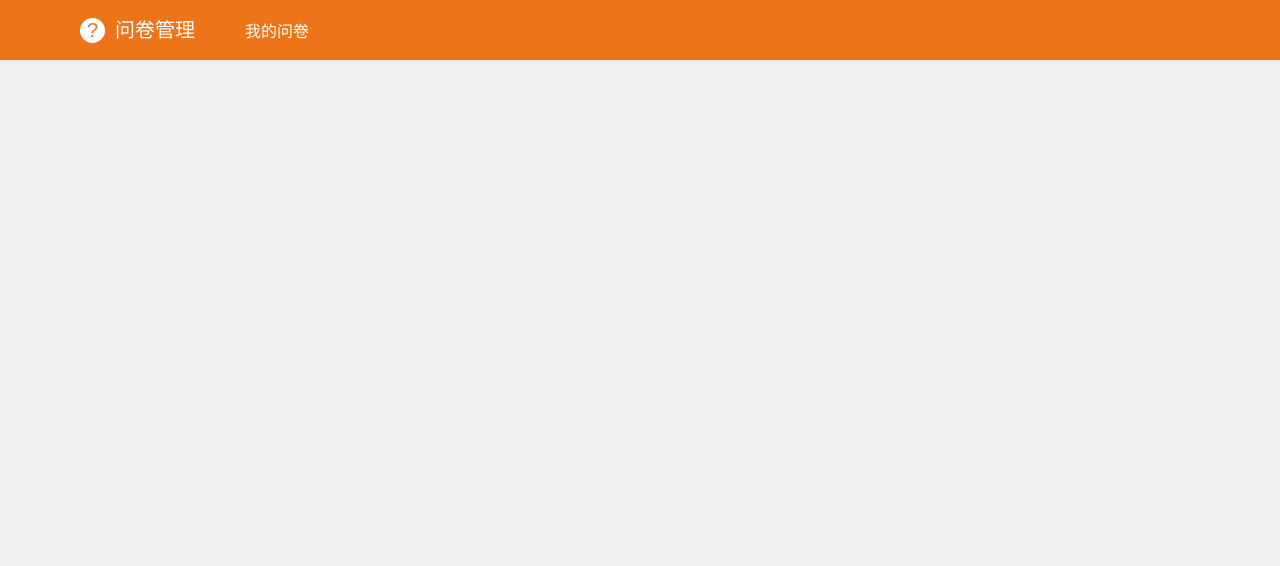
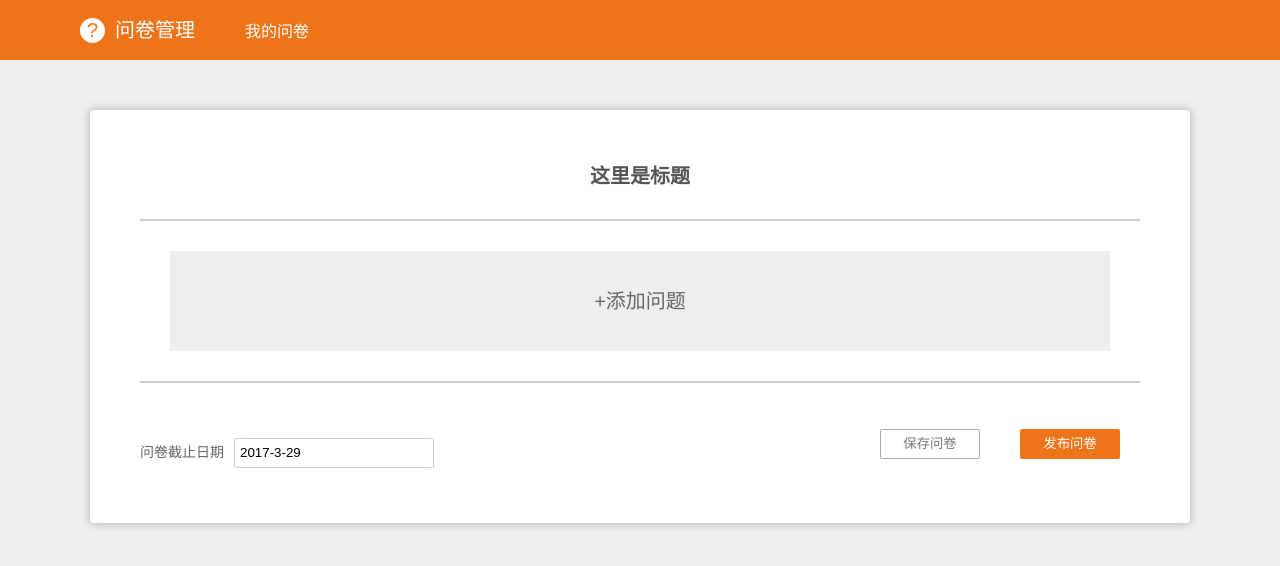
Before and after one commit to reusser/QuestionnairePlatform, a Vue app: page /edit/1 in a window 1280 px wide. Shown: the top 566 px of the page. Built offline with nearby package versions, Linux system fonts and the light colour scheme.

Commit message:
add qs-edit

```diff
--- /dev/null
+++ b/src/components/QS-edit.vue
@@ -0,0 +1,38 @@
+<template>
+  <div class="edit-container">
+    <h2>这里是标题</h2>
+    <div class="content">
+      <div class="add-item">
+        <span class="add-icon">+</span><span>添加问题</span>
+      </div>
+    </div>
+    <footer>
+      <span>问卷截止日期</span>
+      <calendar-input :showCalendar="false"></calendar-input>
+      <div class="btn-box">
+        <button class="save">保存问卷</button>
+        <button class="issue">发布问卷</button>
+      </div>
+    </footer>
+  </div>
+</template>
+
+<script>
+import storage from '../store.js'
+import calendarInput from './calendar-input'
+/**
+ * A module that define qs-edit view
+ * @exports qs-edit
+ * @author oyh(Reusjs)
+ */
+export default {
+  name: 'qsEdit',
+  components: {
+    calendarInput
+  }
+}
+</script>
+
+<style lang="scss" scoped>
+@import '../style/QS-edit';
+</style>
--- a/src/components/QS-list.vue
+++ b/src/components/QS-list.vue
@@ -155,9 +155,9 @@ import storage from '../store.js'
         yield (() => {
           if (item.state !== 'noissue') {
             this.showDialog = false;
-            //跳转到编辑页
           } else {
             this.showDialog = false;
+            this.$router.push({name: 'qsEdit', params: { num: item.num }})
           }
         })();
       },
--- a/src/components/calendar-input.vue
+++ b/src/components/calendar-input.vue
@@ -1,10 +1,8 @@
 <template>
-  <div class="calendar-input-container" v-show="show"
-  :class="[isRed ? 'red-theme' : 'blue-theme']"
+  <div class="calendar-input-container orange-theme" v-show="show"
   :style="containerStyle">
 
     <label for="calendar-input">
-
       <input ref="mainInput" class="calendar-input" type="text" readonly="readonly"
       :class="{focus: isfocus}"
       @click="focus"
@@ -50,10 +48,6 @@ export default {
       type: Boolean,
       default: true
     },
-    isRed: {  //红蓝两种主题可选
-      type: Boolean,
-      default: false
-    },
     limit: {  //日期可选范围
       type: Object,
       default() {
@@ -77,7 +71,7 @@ export default {
   },
   data () {
     return {
-      isfocus: true,
+      isfocus: false,
       changeShowCalendar: this.showCalendar,
       week: ["日", "一", "二", "三", "四", "五", "六"],
       date: new Date(),
@@ -225,5 +219,5 @@ export default {
 
 <!-- Add "scoped" attribute to limit CSS to this component only -->
 <style lang="scss">
-@import "../style/calender";
+@import '../style/calendar';
 </style>
--- a/src/router/index.js
+++ b/src/router/index.js
@@ -3,6 +3,7 @@ import Router from 'vue-router'
 import qsList from '@/components/QS-list'
 import qsData from '@/components/QS-data'
 import qsFill from '@/components/QS-fill'
+import qsEdit from '@/components/QS-edit'
 
 Vue.use(Router)
 
@@ -23,6 +24,11 @@ export default new Router({
       path: '/fill/:num',
       name: 'qsFill',
       component: qsFill
+    },
+    {
+      path: '/edit/:num',
+      name: 'qsEdit',
+      component: qsEdit
     }
   ]
 })
--- /dev/null
+++ b/src/style/QS-edit.scss
@@ -0,0 +1,72 @@
+$orange: #ee7419;
+$lightorange: #fcf0e5;
+.edit-container {
+  width: 100rem;
+  margin: 5rem auto;
+  padding: 5rem;
+  color: #666;
+  background-color: #fff;
+  border-radius: .4rem;
+  box-shadow: 0 0 1rem #aaa;
+  h2 {
+    margin-bottom: 3rem;
+    text-align: center;
+    font-size: 2rem;
+    color: #555;
+  }
+  .content {
+    padding: 3rem;
+    border: {
+      top: .2rem solid #ccc;
+      bottom: .2rem solid #ccc;
+    }
+  }
+  .add-item {
+    height: 10rem;
+    line-height: 10rem;
+    text-align: center;
+    background-color: #eee;
+    cursor: pointer;
+    > span {
+      font-size: 2rem;
+    }
+  }
+  footer {
+    position: relative;
+    height: 6rem;
+    margin-top: 3rem;
+    line-height: 6rem;
+    .btn-box {
+      position: absolute;
+      right: 2rem;
+      display: inline-block;
+    }
+    .save,
+    .issue {
+      width: 10rem;
+      height: 3rem;
+      padding: {
+        top: .3rem;
+        bottom: .3rem;
+      }
+      line-height: 100%;
+      color: #777;
+      border: .1rem solid #aaa;
+      border-radius: .2rem;
+      background-color: #fff;
+      cursor: pointer;
+    }
+    .save:hover {
+      box-shadow: 0 0 .5rem #aaa;
+    }
+    .issue {
+      margin-left: 4rem;
+      color: #fff;
+      border: .1rem solid $orange;
+      background-color: $orange;
+      &:hover {
+        box-shadow: 0 0 .5rem $orange;
+      }
+    }
+  }
+}
--- a/src/style/QS-fill.scss
+++ b/src/style/QS-fill.scss
@@ -69,7 +69,7 @@ $lightorange: #fcf0e5;
       }
       line-height: 100%;
       color: #fff;
-      border: 1px solid $orange;
+      border: .1rem solid $orange;
       border-radius: .2rem;
       background-color: $orange;
       cursor: pointer;
--- a/src/style/calendar.scss
+++ b/src/style/calendar.scss
@@ -1,9 +1,6 @@
-$blue: #9ecaed;
-$deepBlue: #2f80c3;
-$white: #fff;
-$gray: #888;
-$red: #f00;
-$deepRed: #cb1b01;
+$orange: #ee7419;
+$midorange: #f0a54f;
+$lightorange: #fcf0e5;
 .calendar-input-container {
   display: inline-block;
   position: relative;
@@ -28,6 +25,7 @@ $deepRed: #cb1b01;
     }
     border: .1rem solid #ccc;
     border-radius: 4%;
+    background-color: #fff;
     cursor: pointer;
     outline: none;
     transition: all .6s;
@@ -39,6 +37,7 @@ $deepRed: #cb1b01;
     box-sizing: border-box;
     border: .2rem solid #eee;
     border-radius: 2%;
+    background-color: #fff;
     div, span {
       display: flex;
       flex-direction: row;
@@ -54,7 +53,6 @@ $deepRed: #cb1b01;
       height: 100%;
       width: 14.2857%;
     }
-
     #calendar-header {
       display: flex;
       flex-direction: row;
@@ -93,27 +91,27 @@ $deepRed: #cb1b01;
     }
   }
 }
-.blue-theme {
+.orange-theme {
   .focus {
-    border-color: $blue;
-    box-shadow: 0 0 .5rem $blue;
+    border-color: $midorange;
+    box-shadow: 0 0 .5rem $midorange;
   }
   .arrow {
     cursor: pointer;
-    color: $deepBlue;
+    color: $orange;
     transition: color .5s;
     &:hover {
-      color: $blue;
+      color: $lightorange;
     }
   }
   .weekend {
-    color: $deepBlue;
+    color: $orange;
   }
   .days {
     span {
       &:hover {
         border-radius: .2rem;
-        background-color: $blue;
+        background-color: $midorange;
         color: #fff;
       }
     }
@@ -126,46 +124,8 @@ $deepRed: #cb1b01;
     .select,
     .select:hover {
       border-radius: .2rem;
-      background-color: $deepBlue;
+      background-color: $orange;
       color: #fff;
     }
   }
 }
-.red-theme {
-  #calendar-header {
-    color: $white;
-    background-color: $deepRed;
-  }
-  .focus {
-    border-color: #ccc;
-    box-shadow: 0 0 .5rem #ccc;
-  }
-  .arrow {
-    cursor: pointer;
-  }
-    .weekend {
-    color: $deepRed;
-  }
-  .days {
-    color: $gray;
-    span {
-      &:hover {
-        border-radius: .2rem;
-        background-color: $red;
-        color: #fff;
-      }
-    }
-    .unselect,
-    .unselect:hover {
-      border-radius: 0;
-      background-color: #fff;
-      color: #ccc;
-    }
-    .select,
-    .select:hover {
-      border-radius: .2rem;
-      background-color: $deepRed;
-      color: #fff;
-    }
-  }
-}
```
Lines whose indentation alone changed are shown as unchanged.
